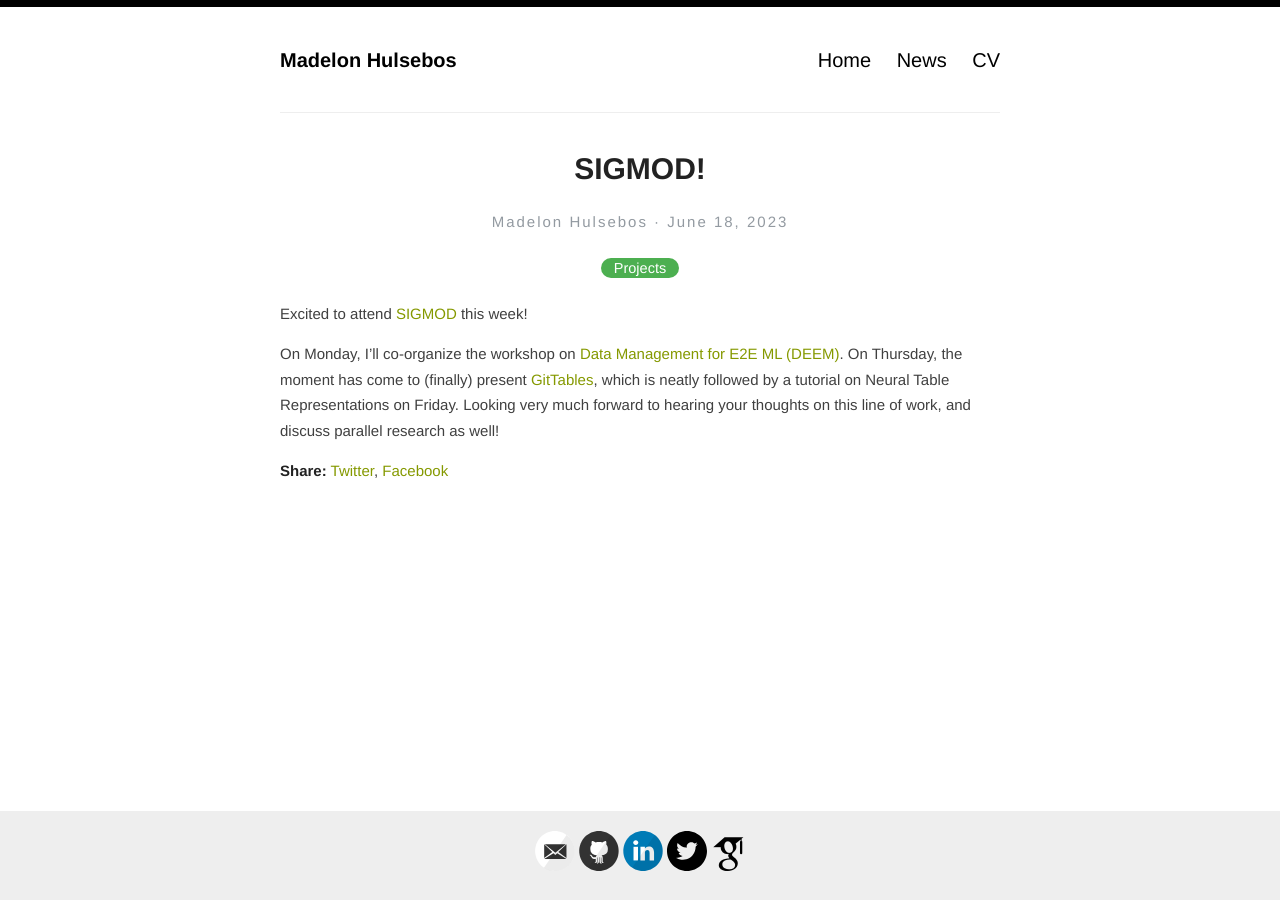
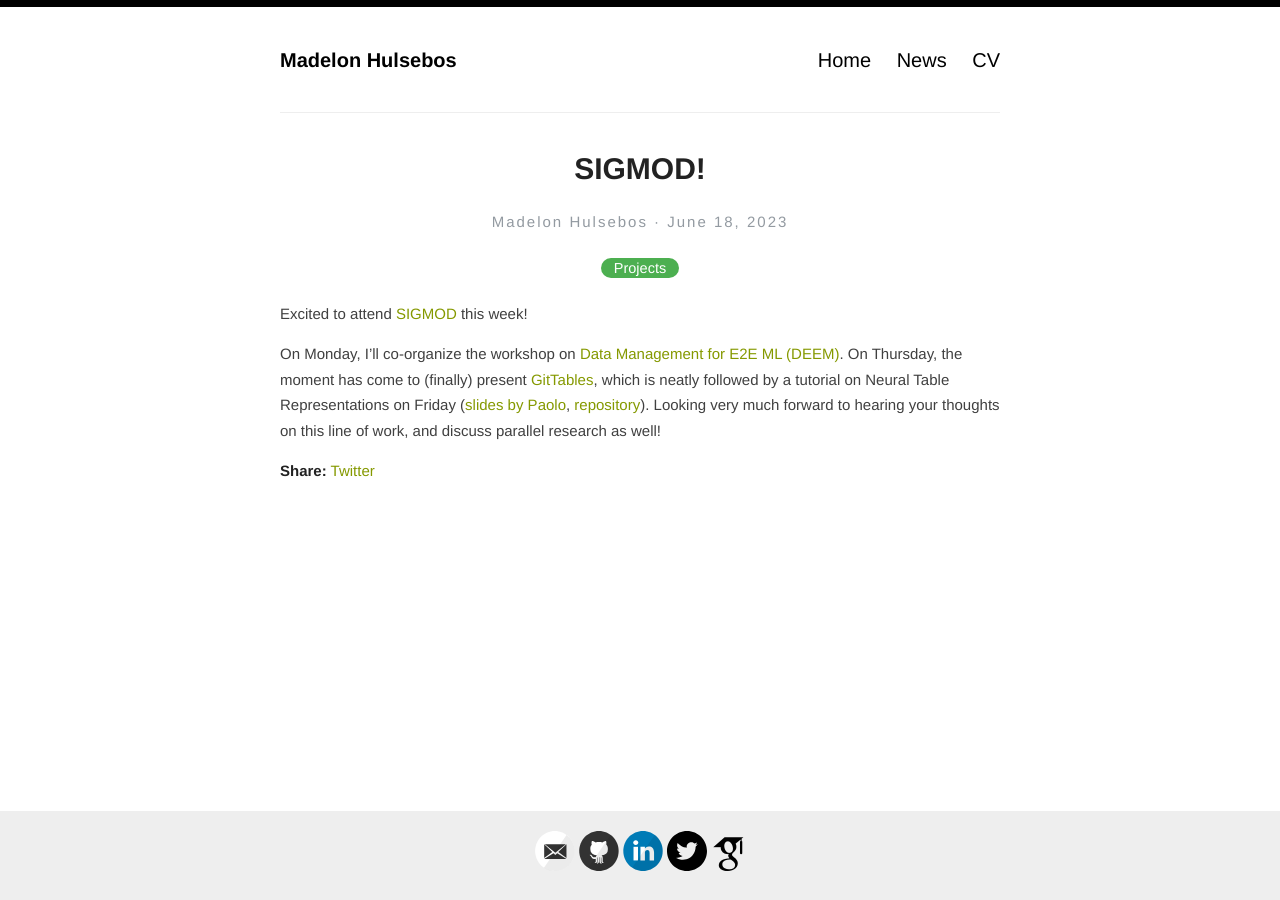
Before and after one commit to madelonhulsebos/madelonhulsebos.github.io, a Jekyll site: the page built from _posts/2023-06-18-sigmod.md, in a window 1280 px wide. Built offline with Jekyll 4.4.1, drawn with Linux system fonts in a browser that asks for light colours; some web fonts are replaced.

Commit message:
Add slides tutorial for reference, remove facebook.

```diff
--- a/_layouts/post.html
+++ b/_layouts/post.html
@@ -28,7 +28,7 @@ layout: default
   </div>
 
   <div>
-    <p><span class="share-box">Share:</span> <a href="http://twitter.com/share?text={{ page.title }}&url={{site.url}}{{page.url}}" target="_blank">Twitter</a>, <a href="https://www.facebook.com/sharer.php?u={{site.url}}{{page.url}}" target="_blank">Facebook</a></p>
+    <p><span class="share-box">Share:</span> <a href="http://twitter.com/share?text={{ page.title }}&url={{site.url}}{{page.url}}" target="_blank">Twitter</a>
   </div>
 
   <!--<div class="date">
--- a/_posts/2023-06-18-sigmod.md
+++ b/_posts/2023-06-18-sigmod.md
@@ -6,4 +6,4 @@ categories: Projects
 
 Excited to attend <a href="https://2023.sigmod.org/" target="blank">SIGMOD</a> this week!
 
-On Monday, I'll co-organize the workshop on <a href="https://deem-workshop.org/" target="blank">Data Management for E2E ML (DEEM)</a>. On Thursday, the moment has come to (finally) present <a href="https://gittables.github.io">GitTables</a>, which is neatly followed by a tutorial on Neural Table Representations on Friday. Looking very much forward to hearing your thoughts on this line of work, and discuss parallel research as well!
+On Monday, I'll co-organize the workshop on <a href="https://deem-workshop.org/" target="blank">Data Management for E2E ML (DEEM)</a>. On Thursday, the moment has come to (finally) present <a href="https://gittables.github.io" target="blank">GitTables</a>, which is neatly followed by a tutorial on Neural Table Representations on Friday (<a href="/../assets/TutorialSIGMOD23.pdf" target="blank">slides by Paolo</a>, <a href="https://github.com/madelonhulsebos/neural-table-representations-tutorial-2023" target="blank">repository</a>). Looking very much forward to hearing your thoughts on this line of work, and discuss parallel research as well!
```
Also changed, not shown: 1 other file.
